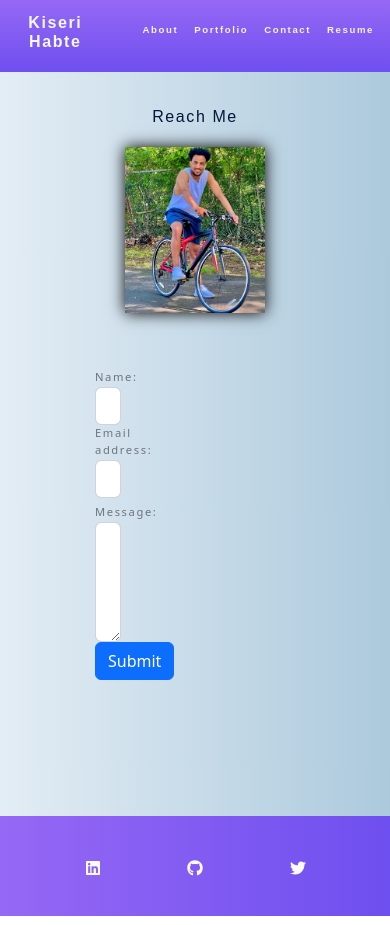
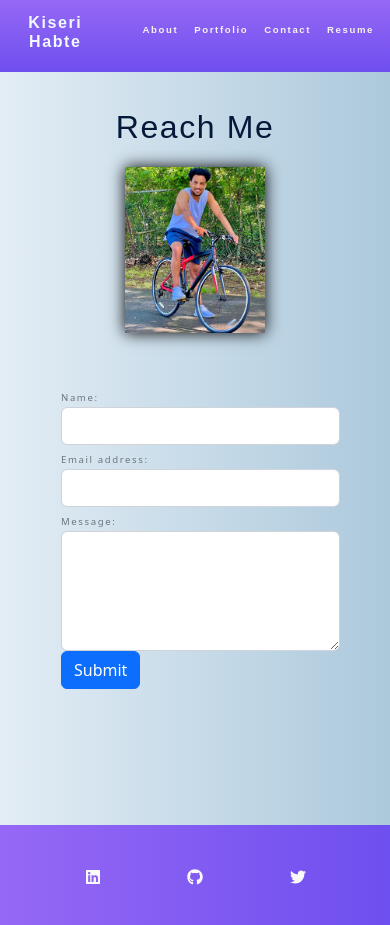
Before and after one commit to Kiserry21/react-portfolio, a React (Create React App) app: page / in a window 390 px wide. Both pictures are taken after a click on the element "Contact". Built offline with nearby package versions, Linux system fonts and the light colour scheme.

Commit message:
added styling for responsive

```diff
--- a/src/index.css
+++ b/src/index.css
@@ -1,20 +1,20 @@
 * {
-  box-sizing: border-box
+  box-sizing: border-box;
 }
 
 main {
-  background: linear-gradient(90deg, #E3EDF5,#acc9dc);
-  padding-bottom: 60px
+  background: linear-gradient(90deg, #e3edf5, #acc9dc);
+  padding-bottom: 60px;
 }
 
-
-
-body,html {
-  min-height: 100%
+body,
+html {
+  min-height: 100%;
 }
 
-a,body {
-  font-weight: 600
+a,
+body {
+  font-weight: 600;
 }
 
 body {
@@ -22,51 +22,58 @@ body {
   padding: 0;
   line-height: 1.5;
   font-size: 18px;
-  letter-spacing: .1em
+  letter-spacing: 0.1em;
 }
 
-h1,h3,h4,h6 {
+h1,
+h3,
+h4,
+h6 {
   font-family: fantasy;
   font-weight: 500;
   margin: 5px 0;
-  line-height: 1.25
+  line-height: 1.25;
 }
 
 h1 {
-  font-size: 2.25rem
+  font-size: 2.25rem;
 }
 
 h2 {
-  font-size: 2rem
+  font-size: 2rem;
 }
 
 h3 {
-  font-size: 1.75rem
+  font-size: 1.75rem;
 }
 
 h4 {
-  font-size: 1.5rem
+  font-size: 1.5rem;
 }
 
 h5 {
   padding-left: 30px;
-  padding-bottom: 10px
+  padding-bottom: 10px;
 }
 
-h6,input {
-  font-size: 1rem
+h6,
+input {
+  font-size: 1rem;
 }
 
 p {
   font-size: 1.3rem;
   margin-top: 0;
-  font-family: 'Lucida Sans', 'Lucida Sans Regular', 'Lucida Grande', 'Lucida Sans Unicode', Geneva, Verdana, sans-serif;
+  font-family: "Lucida Sans", "Lucida Sans Regular", "Lucida Grande",
+    "Lucida Sans Unicode", Geneva, Verdana, sans-serif;
   font-weight: 500;
-  color: rgb(0, 0, 0)
+  color: rgb(0, 0, 0);
 }
 
-.card-body p,h5 {
-  text-shadow: 0 4px 3px rgba(0,0,0,.4),0 8px 13px rgba(0,0,0,.1),0 18px 23px rgba(0,0,0,.1)
+.card-body p,
+h5 {
+  text-shadow: 0 4px 3px rgba(0, 0, 0, 0.4), 0 8px 13px rgba(0, 0, 0, 0.1),
+    0 18px 23px rgba(0, 0, 0, 0.1);
 }
 
 a {
@@ -74,60 +81,63 @@ a {
   border-radius: 5px;
   padding: 2px 4px;
   margin-left: -2px;
-  margin-right: -2px
+  margin-right: -2px;
 }
 
 a:hover {
-  text-decoration: underline
+  text-decoration: underline;
 }
 
 header {
-  background: linear-gradient( #9668F5,#6E4FEF);
+  background: linear-gradient(#9668f5, #6e4fef);
   display: flex;
   justify-content: space-between;
   padding: 0.5rem;
   text-align: center;
   position: sticky;
-  top: 0
+  top: 0;
 }
 
-a:hover,header a {
-  color: #FA4917
+a:hover,
+header a {
+  color: #fa4917;
 }
 
-a:hover,button:hover {
-  opacity: .8
+a:hover,
+button:hover {
+  opacity: 0.8;
 }
 
 button[disabled] {
   cursor: default;
-  opacity: .8
+  opacity: 0.8;
 }
 
 img {
-  max-width: 100%
+  max-width: 100%;
 }
 
-span[role=img] {
-  cursor: default
+span[role="img"] {
+  cursor: default;
 }
 
 form {
-  width: 40%
+  width: 40%;
 }
 
 input {
-  padding: .25rem;
+  padding: 0.25rem;
   border: 1px solid var(--dark);
   outline: 0;
   border-radius: 3px;
-  transition: box-shadow .2s;
-  width: 600px
+  transition: box-shadow 0.2s;
+  width: 600px;
 }
 
-input:focus,textarea:focus {
+input:focus,
+textarea:focus {
   border: 1px solid var(--secondary);
-  box-shadow: 0 0 .25rem rgba(0,0,0,.5)
+  box-shadow: 0 0 0.25rem rgba(0, 0, 0, 0.5);
 }
 
 textarea {
@@ -136,168 +146,169 @@ textarea {
   border: 1px solid var(--dark);
   outline: 0;
   border-radius: 3px;
-  transition: box-shadow .2s;
-  padding: 5px
+  transition: box-shadow 0.2s;
+  padding: 5px;
 }
 
 ol li {
   list-style: inside;
   font-weight: 700;
-  font-size: 1.1rem
+  font-size: 1.1rem;
 }
 
 ul li {
-  list-style: none
+  list-style: none;
 }
 
-.name h2,nav {
-  font-weight: 700
+.name h2,
+nav {
+  font-weight: 700;
 }
 
-.about-me,nav {
-  font-family: "Abel",sans-serif
+.about-me,
+nav {
+  font-family: "Abel", sans-serif;
 }
 
 nav {
   padding-top: 15px;
-  font-size: 1.25rem
+  font-size: 1.25rem;
 }
 
 nav li {
-  cursor: pointer
+  cursor: pointer;
 }
 
 nav li:hover {
-  opacity: .8;
-  text-decoration: underline
+  opacity: 0.8;
+  text-decoration: underline;
 }
 
 .about-me {
   text-align: left;
   color: var(--dark);
-  padding: 0 30px 0 50px
+  padding: 0 30px 0 50px;
 }
 
 .name h2 {
   font-size: 2.8rem;
   padding: 5px;
-  font-family: "Montserrat",sans-serif;
-  color: #f1fafe
+  font-family: "Montserrat", sans-serif;
+  color: #f1fafe;
 }
 
 .contact h1 {
   font-size: 3.5rem;
-  padding-bottom: 15px
+  padding-bottom: 15px;
 }
 
 .navActive {
-  color: var(--quinary)
+  color: var(--quinary);
 }
 
 .container {
   width: 85%;
   max-width: 1200px;
   margin-left: auto;
-  margin-right: auto
+  margin-right: auto;
 }
 
 .flex-row {
   display: flex;
-  justify-content: space-evenly
+  justify-content: space-evenly;
 }
 
 .space-between {
-  justify-content: space-between
+  justify-content: space-between;
 }
 
 .flex-end {
-  justify-content: flex-end
+  justify-content: flex-end;
 }
 
 .mx-1 {
   margin-right: var(--spacing-one);
-  margin-left: var(--spacing-one)
+  margin-left: var(--spacing-one);
 }
 
 .mx-2 {
   margin-right: var(--spacing-two);
   margin-left: var(--spacing-two);
   color: #f6f2ec;
-  font-size: 1.35rem
+  font-size: 1.35rem;
 }
 
 .my-1 {
   margin-top: var(--spacing-one);
-  margin-bottom: var(--spacing-one)
+  margin-bottom: var(--spacing-one);
 }
 
 .my-2 {
   margin-top: var(--spacing-two);
-  margin-bottom: var(--spacing-two)
+  margin-bottom: var(--spacing-two);
 }
 
 .my-5 {
   margin-top: var(--spacing-five);
-  margin-bottom: var(--spacing-five)
+  margin-bottom: var(--spacing-five);
 }
 
 .px-1 {
   padding-right: var(--spacing-one);
-  padding-left: var(--spacing-one)
+  padding-left: var(--spacing-one);
 }
 
 .px-2 {
   padding-right: var(--spacing-two);
-  padding-left: var(--spacing-two)
+  padding-left: var(--spacing-two);
 }
 
 .py-1 {
   padding-top: var(--spacing-one);
-  padding-bottom: var(--spacing-one)
+  padding-bottom: var(--spacing-one);
 }
 
 .py-2 {
   padding-top: var(--spacing-two);
-  padding-bottom: var(--spacing-two)
+  padding-bottom: var(--spacing-two);
 }
 
 .img-thumbnail {
   width: auto;
   height: 300px;
   margin-bottom: 50px;
-  cursor: pointer
+  cursor: pointer;
 }
 
 .portfolio {
-  padding: 0 30px
-
+  padding: 0 30px;
 }
 
 .projects {
   text-align: center;
-  font-size: 1rem
+  font-size: 1rem;
 }
 
-.card,footer {
-  align-items: center
+.card,
+footer {
+  align-items: center;
 }
 
 .card {
   margin: 10px;
-  box-shadow: 0 0 15px #000
+  box-shadow: 0 0 15px #000;
 }
 
 .contact {
   padding-top: 5px;
   padding-bottom: 76px;
   padding-left: 25px;
-  font-weight: 500
-
+  font-weight: 500;
 }
 
 .center h1 {
   padding-bottom: 15px;
-  padding-top: 30px
+  padding-top: 30px;
 }
 
 footer {
@@ -307,18 +318,18 @@ footer {
   bottom: 0;
   display: flex;
   justify-content: space-evenly;
-  background: linear-gradient(90deg, #9668F5,#6E4FEF)
+  background: linear-gradient(90deg, #9668f5, #6e4fef);
 }
 
 .logo {
   cursor: pointer;
   list-style: none;
   font-size: 60px;
-  color: #fbfafa
+  color: #fbfafa;
 }
 
 .logo:hover {
-  opacity: .5
+  opacity: 0.5;
 }
 
 .photo {
@@ -327,7 +338,7 @@ footer {
   max-width: 380px;
   max-height: 540px;
   margin-bottom: 50px;
-  box-shadow: 0 0 15px #000
+  box-shadow: 0 0 15px #000;
 }
 
 .image {
@@ -335,23 +346,23 @@ footer {
   height: auto;
   max-width: 500px;
   max-height: 500px;
-  padding: 50px
+  padding: 50px;
 }
 
 .center {
   display: flex;
   justify-content: center;
-  font-weight: 500
+  font-weight: 500;
 }
 
 .page-header {
-  font-family: "Abel",sans-serif;
+  font-family: "Abel", sans-serif;
   font-size: 3rem;
   font-weight: 500;
   margin: 5px 0;
   line-height: 1.25;
   padding: 10px 0;
-  color: var(--dark)
+  color: var(--dark);
 }
 
 .center a {
@@ -359,12 +370,13 @@ footer {
   color: var(--quaternary);
   font-size: 1.3rem;
   padding-bottom: 100px;
-  text-shadow: 0 4px 3px rgba(0,0,0,.4),0 8px 13px rgba(0,0,0,.1),0 18px 23px rgba(0,0,0,.1)
+  text-shadow: 0 4px 3px rgba(0, 0, 0, 0.4), 0 8px 13px rgba(0, 0, 0, 0.1),
+    0 18px 23px rgba(0, 0, 0, 0.1);
 }
 
 .center h5 {
   font-weight: 700;
-  font-size: 1.5rem
+  font-size: 1.5rem;
 }
 
 :root {
@@ -379,9 +391,91 @@ footer {
   --error: rgb(228, 46, 1);
   --spacing-one: calc(rem * 0.5);
   --spacing-two: calc(0.9rem);
-  --spacing-five: calc(1rem)
+  --spacing-five: calc(1rem);
+}
+
+@media screen and (max-width: 575px) {
+  form {
+    padding-right: 10px;
+  }
+  input,
+  textarea {
+    width: 700px;
+  }
+  textarea {
+    height: 120px;
+  }
+  .logo {
+    font-size: 30px;
+  }
+  .photo {
+    max-height: 220px;
+    max-width: 140px;
+  }
+  label,
+  ol li {
+    font-size: 0.6rem;
+
+  }
+
+
+  ol li {
+    font-weight: 700;
+    list-style: inside;
+
+  }
+
+  .contact-form {
+    width: 900px;
+    padding-left: 1px;
+    margin-left: 2px;
+    position: relative;
+    align-items: center;
+
+  }
+
+   .col-4 {
+    font-size: small;
+    margin-right: 0px;
+    margin-left: 2px;
+
+  }
+
+  .row {
+   justify-content: space-evenly;
 
 }
 
+.row h5 {
+  font-size: medium;
 
-@media screen and (max-width:575px){form{padding-right:10px}input,textarea{width:700px}textarea{height:120px}.logo{font-size:30px}.photo{max-height:220px;max-width:140px}label,ol li{font-size:.7rem}ol li{font-weight:700;list-style:inside}}@media screen and (max-width:414px){.logo,.name h2,.page-header{font-size:1rem}.mx-2{font-size:.6rem}.contact{padding-left:0;padding-top:0}.contact h1{font-size:1rem}form{padding-right:200px}}
+}
+}
+@media screen and (max-width: 414px) {
+  .logo,
+  .name h2,
+  .page-header {
+    font-size: 1rem;
+  }
+  .mx-2 {
+    font-size: 0.6rem;
+  }
+  .contact {
+    padding-left: 0;
+    padding-top: 0;
+  }
+  .contact h1 {
+    font-size: 2rem;
+  }
+  form {
+    padding-right: 50px;
+
+  }
+
+  .contact-form {
+    width: 900px;
+    margin-left: 60px;
+
+   }
+
+}
```
